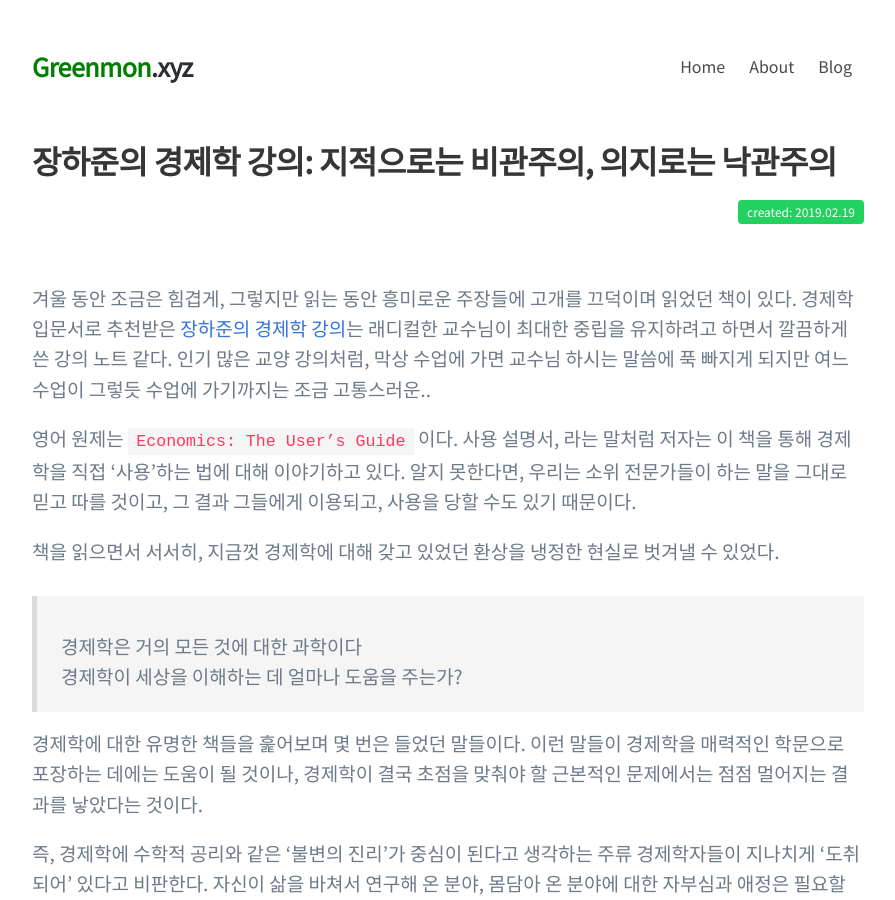
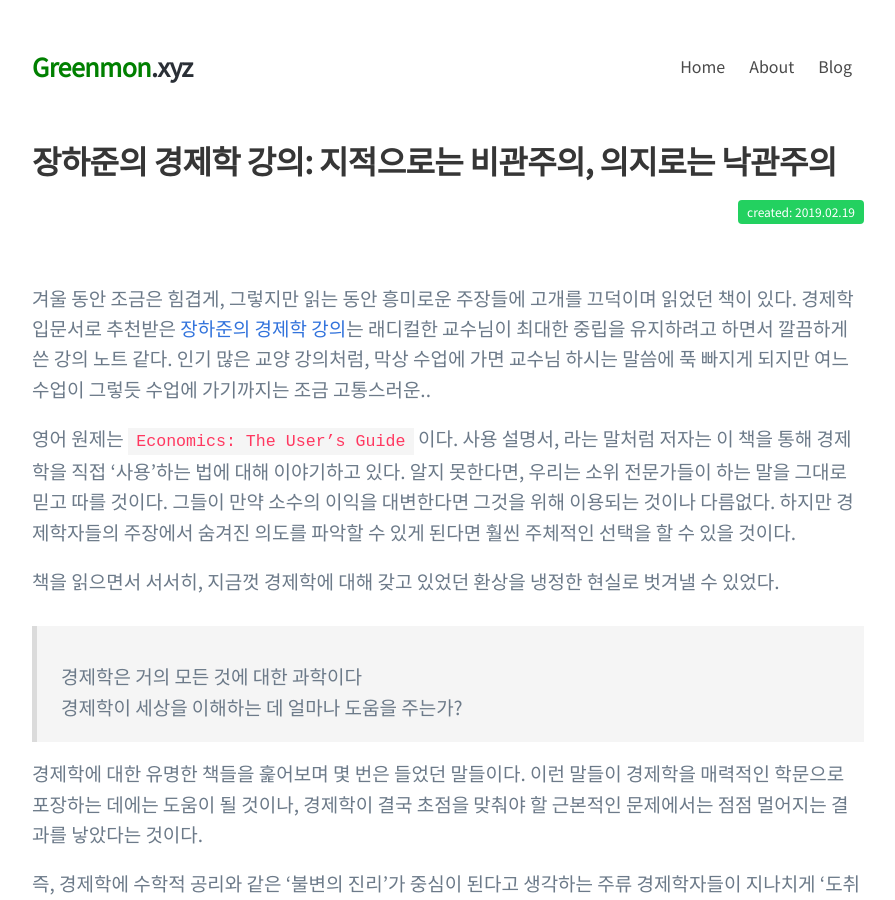
Before and after one commit to greenmonn/greenmonn.github.io, a Jekyll site: the page built from _posts/2019-02-19-bookreview-jang-economics.md, in a window 1280 px wide and 900 px high. Shown: the whole window, without its empty margins (192-1087 px from the left). Built offline with Jekyll 4.4.1, drawn with Linux system fonts in a browser that asks for light colours; some web fonts are replaced; our own code applies the rules of GitHub Pages for plain Markdown files; comment, search, counter and statistics services are not loaded.

Commit message:
Modify post

```diff
--- a/_posts/2019-02-19-bookreview-jang-economics.md
+++ b/_posts/2019-02-19-bookreview-jang-economics.md
@@ -9,7 +9,7 @@ tags: [bookreview, essay]
 
 겨울 동안 조금은 힘겹게, 그렇지만 읽는 동안 흥미로운 주장들에 고개를 끄덕이며 읽었던 책이 있다. 경제학 입문서로 추천받은 [장하준의 경제학 강의](https://ridibooks.com/v2/Detail?id=754013881)는 래디컬한 교수님이 최대한 중립을 유지하려고 하면서 깔끔하게 쓴 강의 노트 같다. 인기 많은 교양 강의처럼, 막상 수업에 가면 교수님 하시는 말씀에 푹 빠지게 되지만 여느 수업이 그렇듯 수업에 가기까지는 조금 고통스러운..
 
-영어 원제는 `Economics: The User’s Guide` 이다. 사용 설명서, 라는 말처럼 저자는 이 책을 통해 경제학을 직접 ‘사용’하는 법에 대해 이야기하고 있다. 알지 못한다면, 우리는 소위 전문가들이 하는 말을 그대로 믿고 따를 것이고, 그 결과 그들에게 이용되고, 사용을 당할 수도 있기 때문이다.
+영어 원제는 `Economics: The User’s Guide` 이다. 사용 설명서, 라는 말처럼 저자는 이 책을 통해 경제학을 직접 ‘사용’하는 법에 대해 이야기하고 있다. 알지 못한다면, 우리는 소위 전문가들이 하는 말을 그대로 믿고 따를 것이다. 그들이 만약 소수의 이익을 대변한다면 그것을 위해 이용되는 것이나 다름없다. 하지만 경제학자들의 주장에서 숨겨진 의도를 파악할 수 있게 된다면 훨씬 주체적인 선택을 할 수 있을 것이다.
 
 책을 읽으면서 서서히, 지금껏 경제학에 대해 갖고 있었던 환상을 냉정한 현실로 벗겨낼 수 있었다.
 
```
